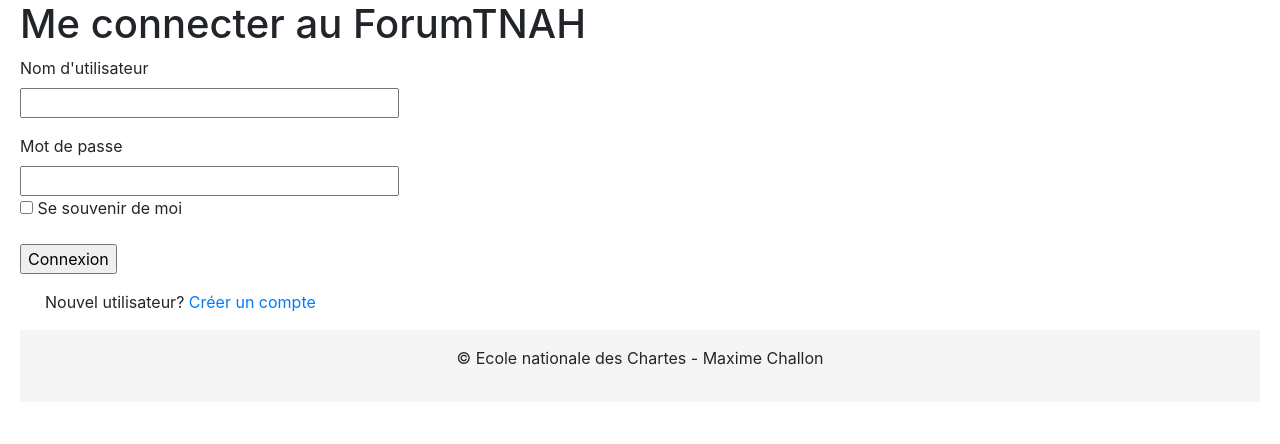
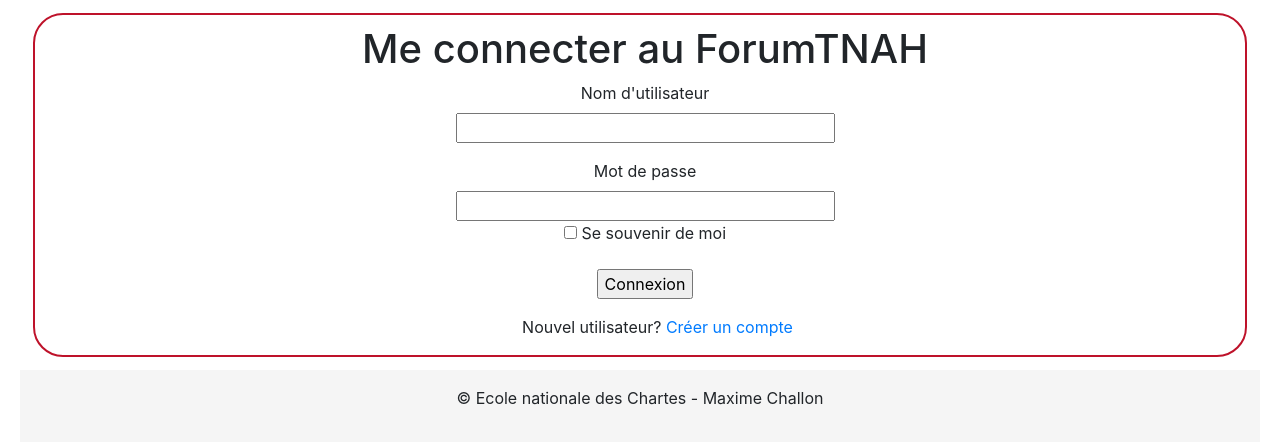
Before and after one commit to Chartes-TNAH/ForumTNAH, a Flask app: page /connexion in a window 1280 px wide. Shown: the part 81-525 px from the top of the page. Run offline with Flask 2, Linux system fonts and the light colour scheme; some libraries are stand-ins or nearby versions.

Commit message:
css page de connexion

```diff
--- a/app/static/css/css.css
+++ b/app/static/css/css.css
@@ -42,3 +42,12 @@
     border: 2px solid #be122a;
     border-radius: 30px;
 }
+
+.formulaire{
+    margin: 13px;
+    padding-top: 10px;
+    padding-left: 10px;
+    border: 2px solid #be122a;
+    border-radius: 30px;
+    text-align: center;
+}
--- a/app/templates/pages/connexion.html
+++ b/app/templates/pages/connexion.html
@@ -1,6 +1,8 @@
-{%extends './base.html'%}
+{% extends './base.html' %}
 
-{%block app_content%}
+{% block app_content %}
+<div class="row formulaire">
+    <div class="col-sm-12">
         <h1 class="titre_form">Me connecter au ForumTNAH</h1>
         <form class="big_form" action="" method="post" novalidate>
             {{form.hidden_tag()}}
@@ -22,4 +24,6 @@
             <div class="form-group">{{form.submit()}}</div>
         </form>
         <p style="margin-left:25px;">Nouvel utilisateur? <a href="{{url_for('inscription')}}">Créer un compte</a></p>
-{%endblock%}
+    </div>
+</div>
+{% endblock %}
```
Lines whose indentation alone changed are shown as unchanged.
